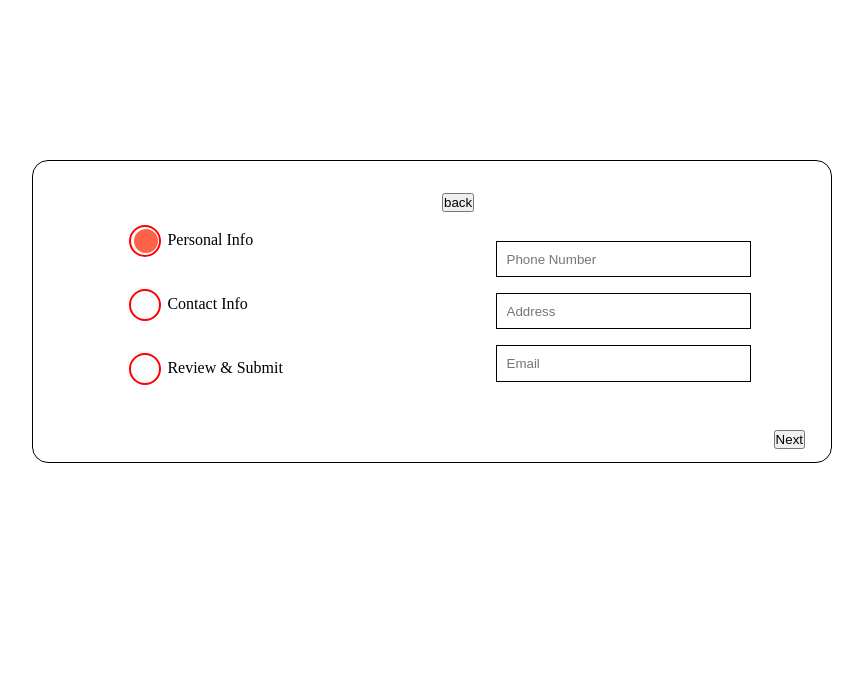
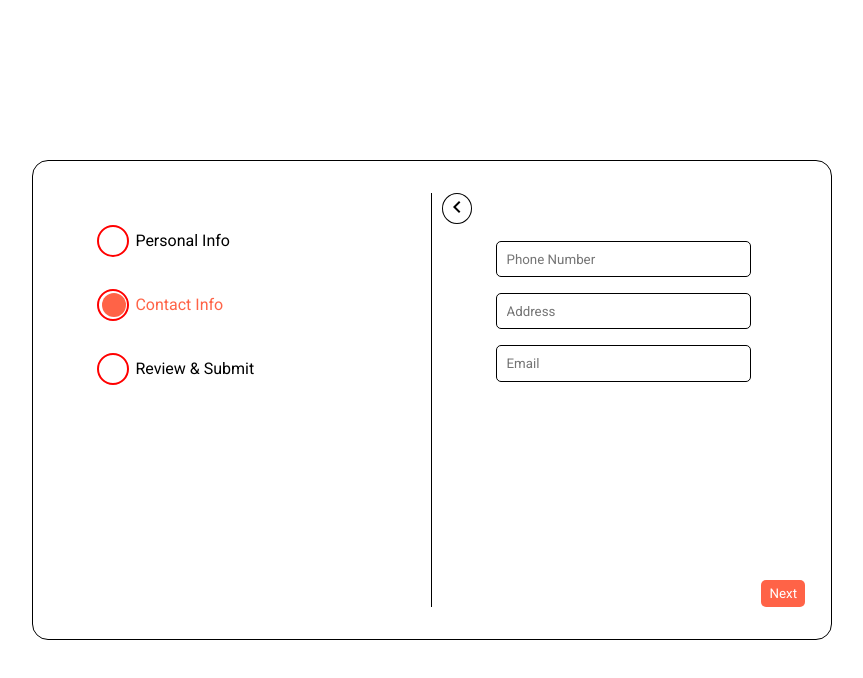
Before and after one commit to Rossville/JSForm, a website: page index.html in a window 1280 px wide. Both pictures are taken after a click on the button "Next". Shown: the whole page, without its empty margins (208-1071 px from the left). Drawn offline with nearby package versions, Linux system fonts and the light colour scheme.

Commit message:
Added: Styles in the left side of the form, working(dynamically)

```diff
--- a/index.html
+++ b/index.html
@@ -2,7 +2,11 @@
 <html>
   <head>
     <title>Multi Step Form</title>
-        <link rel="stylesheet" href="stylesheet.css">
+    <link rel="stylesheet" href="stylesheet.css" />
+    <link
+      rel="stylesheet"
+      href="https://fonts.googleapis.com/css2?family=Material+Symbols+Outlined:opsz,wght,FILL,GRAD@20..48,100..700,0..1,-50..200&icon_names=chevron_left"
+    />
     <script src="main.js" defer></script>
   </head>
   <body>
@@ -13,43 +17,44 @@
             <div class="circle-outlined">
               <div class="circle-solid"></div>
             </div>
-                        <span><p>Personal Info</p></span>
+            <span><p class="highlight-txt activ-txt">Personal Info</p></span>
           </li>
           <li class="flex">
             <div class="circle-outlined">
               <div class="circle-solid unactive"></div>
             </div>
-                        <span><p>Contact Info</p></span>
+            <span><p class="highlight-txt">Contact Info</p></span>
           </li>
           <li class="flex">
             <div class="circle-outlined">
               <div class="circle-solid unactive"></div>
             </div>
-                        <span><p>Review & Submit</p></span>
+            <span><p class="highlight-txt">Review & Submit</p></span>
           </li>
         </ul>
       </div>
       <div class="form-right-area">
         <div class="back-btn-container unactive">
-                    <button class="back-btn">back</button>
+          <button class="back-btn">
+            <span class="material-symbols-outlined">chevron_left</span>
+          </button>
         </div>
         <div class="sub-container">
           <form class="form flex-col">
             <div class="data-container personal-info">
               <div class="field-name">
                 <label for="name">
-                                    <input type="text" placeholder="Name">
+                  <input type="text" placeholder="Name" />
                 </label>
               </div>
               <div class="field-DOB">
                 <label for="date_of_birth">
-                                    <input type="date">
+                  <input type="date" />
                 </label>
               </div>
               <div class="field-gender">
                 <label for="gender">
-                                    <select>
-                                        <option value="gender">gender</option>
+                  <select aria-placeholder="Gender">
                     <option value="male">male</option>
                     <option value="female">female</option>
                   </select>
@@ -59,39 +64,39 @@
             <div class="data-container contact-info unactive">
               <div class="field-ph-no">
                 <label for="ph-no">
-                                    <input type="number" placeholder="Phone Number">
+                  <input type="number" placeholder="Phone Number" />
                 </label>
               </div>
               <div class="field-addr">
                 <label for="addr">
-                                   <input type="text" placeholder="Address">
+                  <input type="text" placeholder="Address" />
                 </label>
               </div>
               <div class="field-emailAddr">
                 <label for="emailAddr">
-                                    <input type="email" placeholder="Email">
+                  <input type="email" placeholder="Email" />
                 </label>
               </div>
             </div>
             <div class="data-container review-info unactive">
               <div class="review-subcontainer">
                 <div class="review-name">
-                                    <p>Name : </p>
+                  <p>Name :</p>
                 </div>
                 <div class="review-DOB">
-                                    <p>Date of Birth : </p>
+                  <p>Date of Birth :</p>
                 </div>
                 <div class="review-gender">
-                                    <p>Gender : </p>
+                  <p>Gender :</p>
                 </div>
                 <div class="review-phno">
-                                    <p>Phone Number : </p>
+                  <p>Phone Number :</p>
                 </div>
                 <div class="review-Addr">
-                                    <p>Address : </p>
+                  <p>Address :</p>
                 </div>
                 <div class="email-Addr">
-                                    <p>Email : </p>
+                  <p>Email :</p>
                 </div>
               </div>
             </div>
@@ -101,7 +106,7 @@
           <button class="next-btn">Next</button>
         </div>
         <div class="submit-btn-container unactive">
-                    <button class="submit-btn">Submit</button>
+          <button class="submit-btn">Sign Up</button>
         </div>
       </div>
     </div>
--- a/main.js
+++ b/main.js
@@ -7,21 +7,41 @@ var submit_btn = document.getElementsByClassName('submit-btn')[0];
 var submit_btn_container = document.getElementsByClassName('submit-btn-container')[0];
 var next_btn_container = document.getElementsByClassName('next-btn-container')[0];
 var back_btn_container = document.getElementsByClassName('back-btn-container')[0];
+var highlight_txt = document.getElementsByClassName('highlight-txt');
 var current_page = 0; //default
 function buttonChanges(curr_page) {
     // check current_page and hide/disply submit and next btn
     if (curr_page === 2) {
         next_btn_container.classList.add('unactive');
         submit_btn_container.classList.remove('unactive');
+        circle_solid[2].classList.remove('unactive');
+        highlight_txt[2].style.color = 'tomato';
     }
     else {
+        // when curr_page = 0 or 1
         next_btn_container.classList.remove('unactive');
         submit_btn_container.classList.add('unactive');
+        circle_solid[2].classList.add('unactive');
+        highlight_txt[2].style.color = 'black';
     }
-    if (curr_page !== 0)
+    if (curr_page === 0) {
+        back_btn_container.classList.add('unactive');
+        circle_solid[0].classList.remove('unactive');
+        highlight_txt[0].style.color = 'tomato';
+    }
+    else {
         back_btn_container.classList.remove('unactive');
-    else
-        back_btn_container.classList.add('unactive');
+        circle_solid[0].classList.add('unactive');
+        highlight_txt[0].style.color = 'black';
+    }
+    if (curr_page === 1) {
+        circle_solid[1].classList.remove('unactive');
+        highlight_txt[1].style.color = 'tomato';
+    }
+    else {
+        circle_solid[1].classList.add('unactive');
+        highlight_txt[1].style.color = 'black';
+    }
 }
 next_btn.addEventListener('click', function () {
     // moving to the next page upon next button click.
@@ -41,12 +61,3 @@ back_btn.addEventListener('click', function () {
     }
     buttonChanges(current_page);
 });
-var _loop_1 = function (i) {
-    circle_outlined_btn[i].addEventListener('click', function () {
-        // we have to enable/disable the circle-solid
-        circle_solid[i].classList.toggle('unactive');
-    });
-};
-for (var i = 0; i < circle_outlined_btn.length; i++) {
-    _loop_1(i);
-}
--- a/stylesheet.css
+++ b/stylesheet.css
@@ -1,7 +1,10 @@
+@import url('https://fonts.googleapis.com/css2?family=Roboto:ital,wght@0,100..900;1,100..900&display=swap');
+
 *{
     margin: 0;
     padding: 0;
     box-sizing: border-box;
+    font-family: 'Roboto', 'sans-serif';
 }
 
 .form-container{
@@ -11,6 +14,7 @@
     margin: auto;
     margin-top: 10rem;
     padding: 2rem 1rem;
+    height: 60vh;
 }
 
 .flex{
@@ -20,6 +24,10 @@
 .flex-col{
     display: flex;
     flex-direction: column;
+}
+
+.form-left-area{
+    border-right: 1px solid black;
 }
 
 .form-left-area, .form-right-area{
@@ -38,24 +46,14 @@
     padding: 2rem;
 }
 
-input,select{
-    outline: none;
-    border: none;
-}
 
-.field-name,.field-DOB,.field-gender{
-    border: 1px solid black;
-    width: 12rem;
-    margin: 0.6rem auto;
-    border-radius: 10px;
-    padding: 5px;
-}
 
 /* buttons */
 
 .next-btn-container,.submit-btn-container{
     position: absolute;
     right: 10px;
+    bottom: 0px;
     cursor: pointer;
 }
 
@@ -64,10 +62,29 @@ input,select{
     left: 10px;
 }
 
+.back-btn{
+    background: none;
+    padding: 1px 2px;
+    border: 1px solid black;
+    border-radius: 100%;
+    cursor: pointer;
+}
+
+.next-btn,.submit-btn{
+    background: tomato;
+    border-radius: 5px;
+    padding: 6px 8px;
+    color: white;
+    border: none;
+    cursor: pointer;
+}
+
+.list-container{
+    margin-left: 3rem;
+}
 
 .list-container .flex{
     margin: 2rem 0;
-    margin-left: 5rem;
 }
 
 
@@ -82,7 +99,6 @@ input,select{
     border-radius: 100%;
     border: 2px solid red;
     position: relative;
-    cursor: pointer;
 }
 
 .circle-solid{
@@ -103,14 +119,15 @@ input,select{
     display: none;
 }
 
-.contact-info div{
+.contact-info div, .personal-info div{
     margin: 1rem 0;
 }
 
-.contact-info input{
+.contact-info input,.personal-info input,.personal-info select{
     width: 80%;
     padding: 0.6rem;
     border: 1px solid black;
+    border-radius: 5px;
 }
 
 input[type=number]::-webkit-inner-spin-button,
@@ -127,3 +144,7 @@ input[type=number]::-webkit-outer-spin-button{
     margin: 0.6rem  0;
     text-align: start;
 }
+
+.activ-txt{
+    color: tomato;
+}
```
Also changed, not shown: main.ts (+23 -12 lines). Lines whose indentation alone changed are shown as unchanged.
